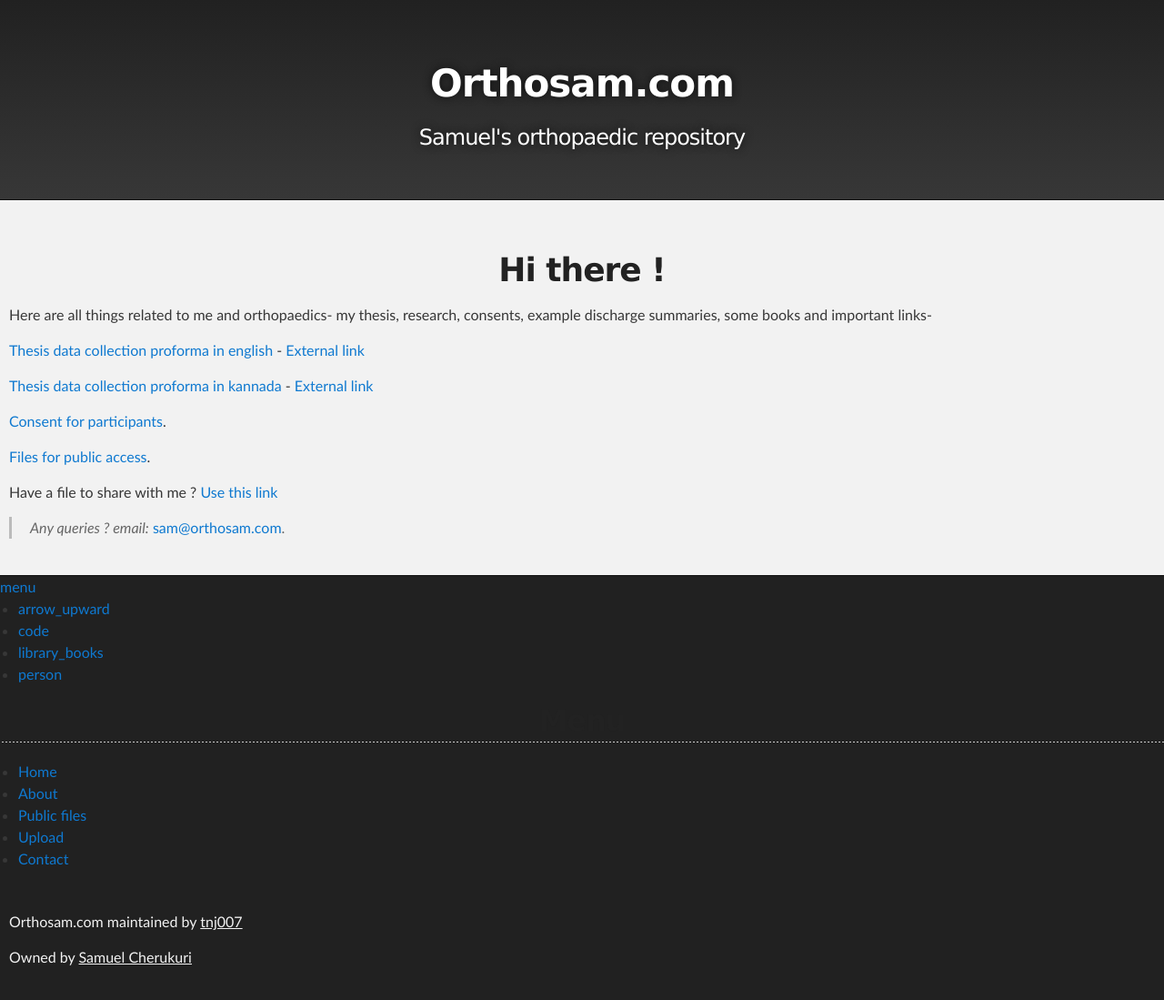
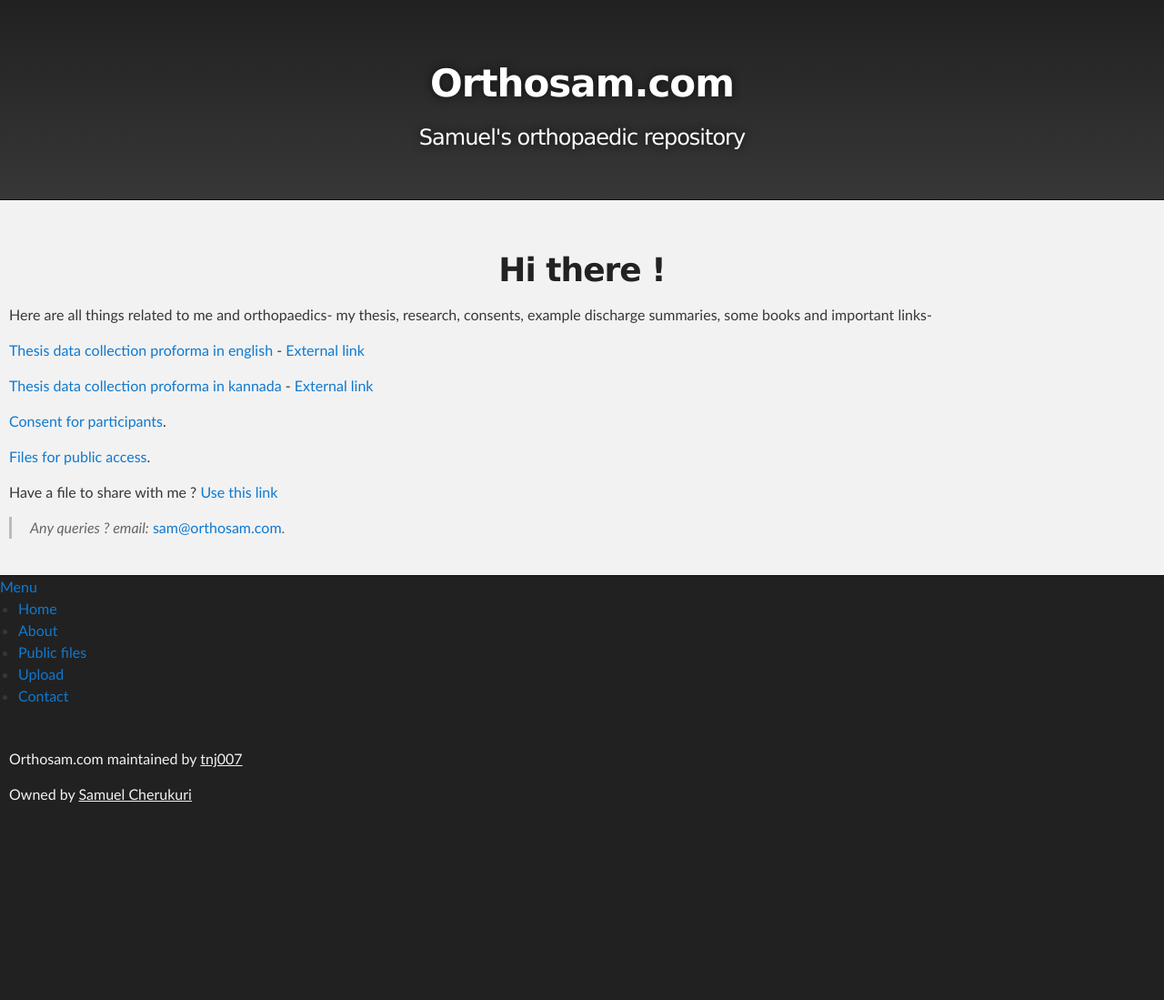
Before and after one commit to tnj007/samuel, a Jekyll site: the page built from index.md, in a window 1280 px wide. Shown: the whole page at 91% size. Built offline with Jekyll 4.4.1, drawn with Linux system fonts in a browser that asks for light colours; our own code applies the rules of GitHub Pages for plain Markdown files; after the commit the page ends 920 px from its top, so only the background shows below that.

Commit message:
Update nav-burger.html

```diff
--- a/_includes/nav-burger.html
+++ b/_includes/nav-burger.html
@@ -1,19 +1,10 @@
 <div class="fixed-action-btn horizontal click-to-toggle">
   <a class="btn-floating btn-large waves-effect waves-default pulse">
-    <i class="material-icons">menu</i>
+    <i class="material-icons">{{ site.data.menu.docs_list_title }}</i>
   </a>
   <ul>
-    <li><a class="btn-floating blue darken-2 waves-effect waves-default" href="#home"><i class="material-icons">arrow_upward</i></a></li>
-    <li><a class="btn-floating green darken-2 waves-effect waves-default" href="#portfolio"><i class="material-icons">code</i></a></li>
-    <li><a class="btn-floating yellow darken-3 waves-effect waves-default" href="#blog"><i class="material-icons">library_books</i></a></li>
-    <li><a class="btn-floating red darken-1 waves-effect waves-default" href="#contact"><i class="material-icons">person</i></a></li>
+   {% for item in site.data.menu.docs %}
+          <li><a href="{{ item.url }}" alt="{{ item.title }}">{{ item.title }}</a></li>
+   {% endfor %}
   </ul>
 </div>
-
-
-<h2>{{ site.data.menu.docs_list_title }}</h2>
-          <ul>
-          {% for item in site.data.menu.docs %}
-          <li><a href="{{ item.url }}" alt="{{ item.title }}">{{ item.title }}</a></li>
-          {% endfor %}
-          </ul>
```
